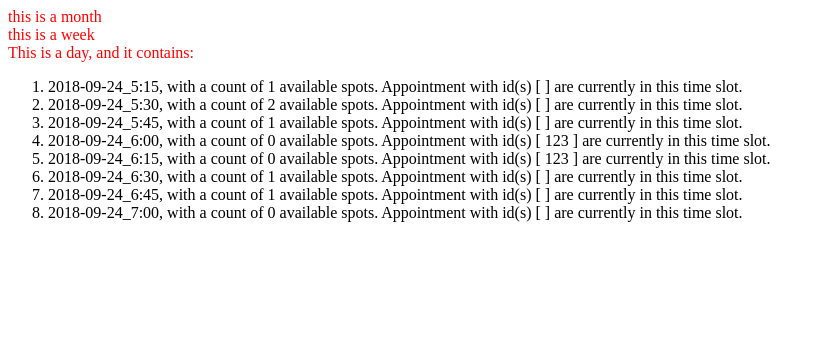
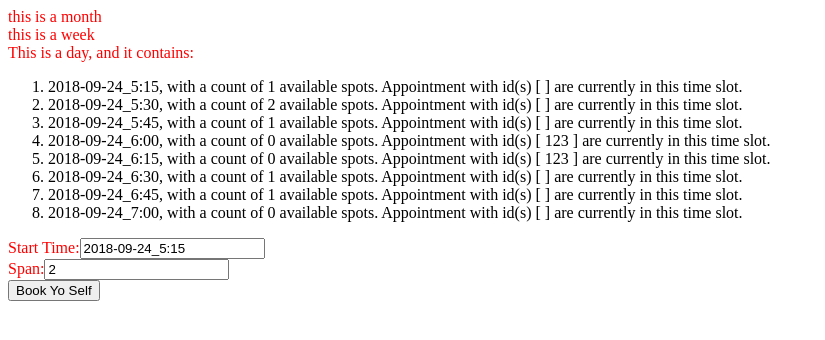
Before and after one commit to MattAurich/book-yo-self, a React (Create React App) app: page / in a window 1280 px wide. Shown: the top 340 px of the page, without its empty margins (0-825 px from the left). Built offline with nearby package versions, Linux system fonts and the light colour scheme.

Commit message:
more stuff

```diff
--- a/src/components/appointment/Appointment.jsx
+++ /dev/null
@@ -1,7 +0,0 @@
-import React from 'react';
-
-const Appointment = () => {
-  return <div>Appointment Times!!!</div>
-}
-
-export default Appointment;
--- /dev/null
+++ b/src/components/appointment/BookAppointment.jsx
@@ -0,0 +1,28 @@
+import React from 'react';
+
+const BookAppointment = (props) => {
+  return (
+    <div>
+      <div>
+        <label htmlFor="blah">Start Time:</label>
+        <input type="text" id="blah" value="2018-09-24_5:15"/>
+      </div>
+      <div>
+        <label htmlFor="blah2">Span:</label>
+        <input type="text" id="blah2" value="2" />
+      </div>
+      <div>
+        <button onClick={()=>{
+            props.bookAppointment(
+              {
+                startTime: '2018-09-24_5:15',
+                span: '2',
+              }
+            )
+        }}>Book Yo Self</button>
+      </div>
+    </div>
+  )
+}
+
+export default BookAppointment;
--- a/src/components/day/Day.jsx
+++ b/src/components/day/Day.jsx
@@ -1,6 +1,6 @@
 import React, {Component} from 'react';
 import TimeSlot from '../timeslot/TimeSlot';
-import Appointment from '../appointment/Appointment';
+import BookAppointment from '../appointment/BookAppointment';
 
 class Day extends Component {
   constructor(props) {
@@ -58,16 +58,18 @@ class Day extends Component {
       appointments: [
         {
           'id': '123',
-          'timeSlotsRefs': ['2018-09-24_6:00', '2018-09-24_6:15']
+          'timeSlotsRefs': ['2018-09-24_6:00', '2018-09-24_6:15'],
+          'span': 2,
         }
       ],
     }
   }
 
-
+  bookAppointment(stuff) {
+    console.log(stuff)
+  }
 
   render() {
-    console.log(this.state)
     return (
       <div>
         <div>This is a day, and it contains:</div>
@@ -78,7 +80,7 @@ class Day extends Component {
             )
           )}
         </ol>
-        {/* <Appointment></Appointment> */}
+        <BookAppointment bookAppointment={this.bookAppointment}></BookAppointment>
       </div>
     )
   }
```
